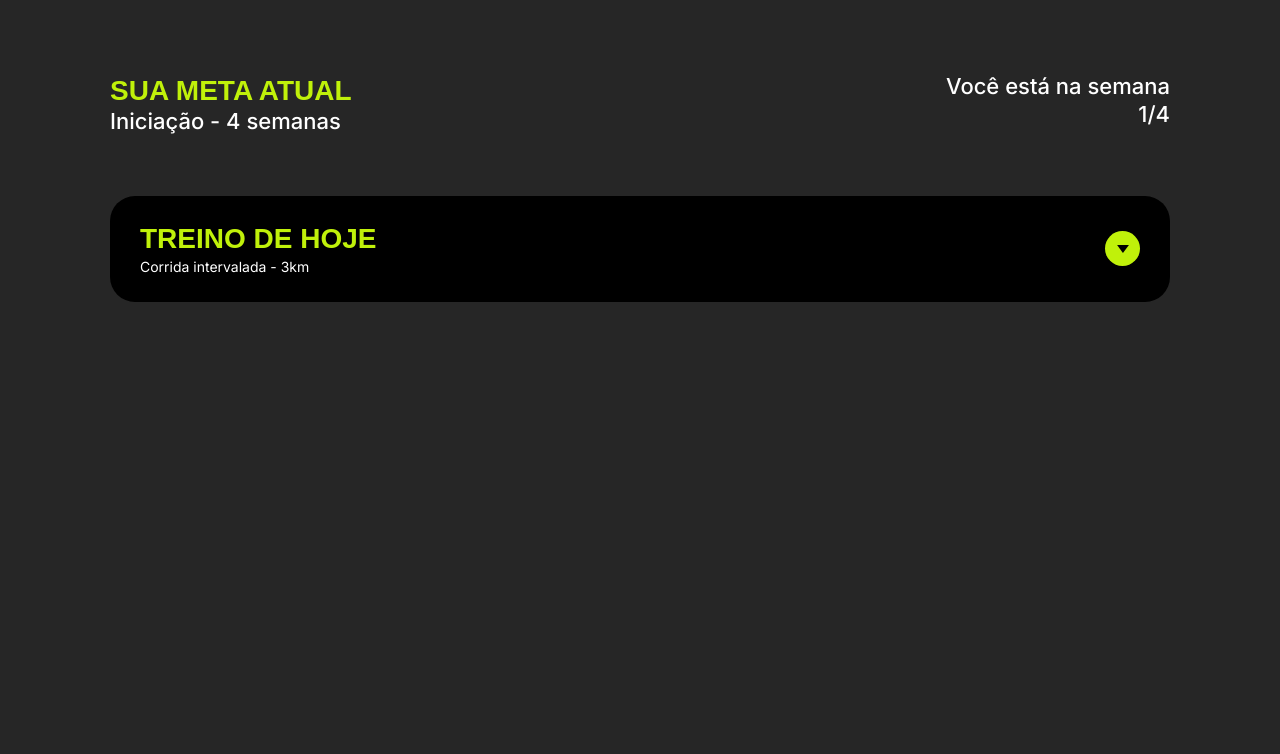
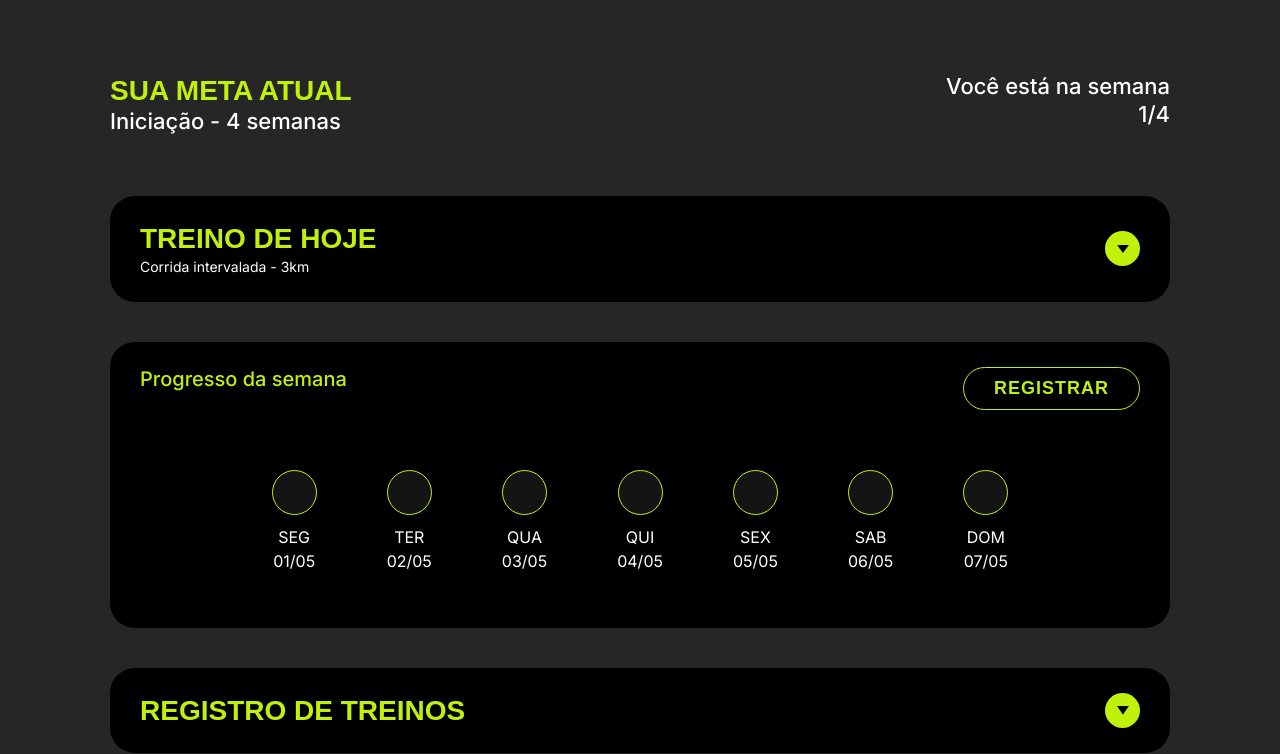
Before and after one commit to CamilaMergulhao/pedro-ravi, a plain HTML site: page area-user/area-atleta.html in a window 1280 px wide. Shown: the part 71-825 px from the top of the page. Drawn offline with Linux system fonts and the light colour scheme; a web font is replaced by a local one.

Commit message:
add section 'progress-week' --- area-user

```diff
--- a/area-user/area-atleta.html
+++ b/area-user/area-atleta.html
@@ -3,7 +3,7 @@
 <head>
     <meta charset="UTF-8">
     <meta name="viewport" content="width=device-width, initial-scale=1.0">
-    <title>Atendimento | Pedro Ravi - Trail Running</title>
+    <title>Área do Atleta | Pedro Ravi - Trail Running</title>
 
     <!-- fonts -->
     <link rel="preconnect" href="https://fonts.googleapis.com">
@@ -15,7 +15,7 @@
     <link rel="stylesheet" href="../css/style.css">
 
 </head>
-<body id="body-loginForm">
+<body>
 
     <header class="header-area-user">
         <nav class="header-nav-area-user container">
@@ -95,6 +95,86 @@
         </section>
 
 
+    <section class="progress-week">
+       <div class="progress-week-ctn container">
+
+        <div class="progress-week-box">
+            <div class="progress-week-title">
+                <h2 class="text-20 color-brand">Progresso da semana</h2>
+                <button id="btn-register">registrar</button>
+            </div>
+
+            <ul class="progress-list">
+                <li>
+            <div class="progress-ok"></div>
+            <div class="pogress-day color-0"><span class="caps">seg</span><span>01/05</span></div>
+                </li>
+
+                <li>
+                    <div class="progress-ok"></div>
+                    <div class="pogress-day color-0"><span class="caps">ter</span><span>02/05</span></div>
+                </li>
+
+                <li>
+                    <div class="progress-ok"></div>
+                    <div class="pogress-day color-0"><span class="caps">qua</span><span>03/05</span></div>
+                </li>
+
+                <li>
+                    <div class="progress-ok"></div>
+                    <div class="pogress-day color-0"><span class="caps">qui</span><span>04/05</span></div>
+                </li>
+
+                <li>
+                    <div class="progress-ok"></div>
+                    <div class="pogress-day color-0"><span class="caps">sex</span><span>05/05</span></div>
+                </li>
+
+                <li>
+                    <div class="progress-ok"></div>
+                    <div class="pogress-day color-0"><span class="caps">sab</span><span>06/05</span></div>
+                </li>
+
+                <li>
+                    <div class="progress-ok"></div>
+                    <div class="pogress-day color-0"><span class="caps">dom</span><span>07/05</span></div>
+                </li>
+
+            </ul>
+        </div>
+
+       </div>
+    </section>
+
+    <section class="training-records container">
+        <div class="training-records-ctn">
+            <div class="training-records-title-box">
+
+            <div class="training-records-title">
+             <h3 class="color-brand text-28 caps">Registro de treinos</h3>
+           </div>
+
+            <div class="arrow-accordion">
+                    <img src="/icons/arrow-black.svg" alt="">
+                </div>
+
+            </div>
+
+            <div class="training-records-infos">
+
+                <div class="training-records-week">
+                    <h3 class="text-20 color-0">Semana 01</h3>
+                    <span class="text-20 color-brand">100%</span>
+                </div>
+
+            </div>
+        </div>
+
+
+    </section>
+
+
+
 
     </div>
     </main>
--- a/css/style.css
+++ b/css/style.css
@@ -27,3 +27,5 @@
 @import "user-area/atendimento.css";
 @import "user-area/calendario.css";
 @import "user-area/client-area.css";
+@import "user-area/training-records.css";
+@import "user-area/progress-week.css";
--- a/css/user-area/client-area.css
+++ b/css/user-area/client-area.css
@@ -1,6 +1,5 @@
 .training-panel-bg{
 background-color: var(--gray-6);
-height: 100vh;
 padding: 80px 0px;
 }
 
--- /dev/null
+++ b/css/user-area/progress-week.css
@@ -0,0 +1,53 @@
+/* progress-week */
+.progress-week{
+padding: 40px 0px;
+}
+
+
+/* progress-week-box */
+.progress-week-box{
+background-color: var(--color-1);
+border-radius: var(--radius-25);
+padding: 25px 30px;
+}
+
+/* progress-week-title */
+.progress-week-title{
+display: flex;
+justify-content: space-between;
+margin-bottom: 30px;
+}
+
+/* progress-list */
+.progress-list{
+display: flex;
+justify-content: center;
+gap: 70px;
+padding: 30px;
+}
+
+.progress-list li{
+display: flex;
+flex-direction: column;
+align-items: center;
+}
+
+.progress-ok{
+height: 45px;
+width: 45px;
+background-color: var(--gray-2);
+border: 1px solid var(--color-brand);
+border-radius: 100%;
+margin-bottom: 10px;
+cursor: pointer;
+}
+
+.pogress-day{
+text-align: center;
+font: var(--font-16);
+}
+
+.pogress-day span{
+display: block;
+/* margin-bottom: 5px; */
+}
--- /dev/null
+++ b/css/user-area/training-records.css
@@ -0,0 +1,52 @@
+
+/* training-records */
+.training-records-title-box{
+display: flex;
+justify-content: space-between;
+align-items: center;
+background-color: var(--color-1);
+border-radius: var(--radius-25);
+padding: 25px 30px;
+cursor: pointer;
+}
+
+.training-records-infos{
+background-color: var(--color-1);
+margin: 0px;
+box-sizing: border-box;
+padding: 25px 30px;
+border-bottom-left-radius: var(--radius-25);
+border-bottom-right-radius: var(--radius-25);
+}
+
+.training-records-week{
+display: flex;
+justify-content: space-between;
+background-color: var(--gray-5);
+border-radius: var(--radius-10);
+max-width: 800px;
+padding: 15px 20px;
+margin: auto;
+}
+
+
+/* javascript title */
+.training-records-title-box.ativoRecords .arrow-accordion {
+transform: rotate(-180deg);
+transition: .3s;
+}
+
+.training-records-title-box.ativoRecords {
+border-bottom-left-radius: 0px;
+border-bottom-right-radius: 0px;
+border-bottom: 1px solid var(--gray-6);
+}
+
+.training-records-infos {
+display: none;
+}
+
+.training-records-infos.ativoRecords{
+display: block;
+animation: animacao .3s forwards;
+}
--- a/css/utility/components.css
+++ b/css/utility/components.css
@@ -36,17 +36,21 @@ letter-spacing: 1px;
 /* transition: 0.2s; */
 }
 
-.btn-3{
-color: var(--cor-0);
-background-color: var(--cor-brand-1);
-/* font-family: "Bai Jamjuree", sans-serif; */
-/* font-weight: 400;
-font-size: 1.125rem; */
-transition: 0.2s;
-max-width: max-content;
-border-radius: 100px;
-padding: 12px 32px;
+
+#btn-register{
+display: inline-block;
+border-radius: var(--radius-25);
+border: 1px solid var(--color-brand);
+background-color: transparent;
+color: var(--color-brand);
+padding: 10px 30px;
+font: 700 1.125rem  'LT Eyesight', sans-serif;
+text-transform: uppercase;
+letter-spacing: 1px;
+cursor: pointer;
+box-shadow: none;
 }
+
 
 .hr-footer-vertical {
 border: none;
--- /dev/null
+++ b/js/recordsWeek.js
@@ -0,0 +1,17 @@
+export default function recordsWeek(){
+    const titleAccordionRecords = document.querySelector(".training-records-title-box");
+    const recordsInfos = document.querySelector(".training-records-infos");
+    const arrowAccordionRecords = document.querySelector(".arrow-accordion");
+
+
+
+    function listClickRecords(){
+        recordsInfos.classList.toggle('ativoRecords');
+        titleAccordionRecords.classList.toggle('ativoRecords');
+        arrowAccordionRecords.classList.toggle('ativoRecords');
+    }
+
+    titleAccordionRecords.addEventListener('click', listClickRecords);
+
+
+}
--- a/js/script.js
+++ b/js/script.js
@@ -2,16 +2,14 @@ import {SlideUm, SlideNav} from "./slide.js";
 import slideReviews from "./slideReviews.js";
 import calendarAccordion from './calendarAccordion.js';
 import trainingAccordion from "./trainingAccordion.js";
+import recordsWeek from "./recordsWeek.js";
 
-// const slide = new SlideNav('place-box', 'place-wrapper');
+const slide = new SlideNav('place-box', 'place-wrapper');
 
+recordsWeek();
 calendarAccordion();
 trainingAccordion();
 
-
-
-
-// slide.init();
-
-// slide.addArrow('.prev', '.next');
-// slideReviews();
+slide.init();
+slide.addArrow('.prev', '.next');
+slideReviews();
--- a/js/trainingAccordion.js
+++ b/js/trainingAccordion.js
@@ -3,7 +3,7 @@ export default function trainingAccordion(){
     const trainingInfos = document.querySelector(".training-today-infos");
     const arrowAccordion = document.querySelector(".arrow-accordion");
 
-    console.log(titleAccordionUser)
+
 
     function listClickUser(){
         trainingInfos.classList.toggle('ativoUser');
@@ -12,4 +12,6 @@ export default function trainingAccordion(){
     }
 
     titleAccordionUser.addEventListener('click', listClickUser);
+
+
 }
```
